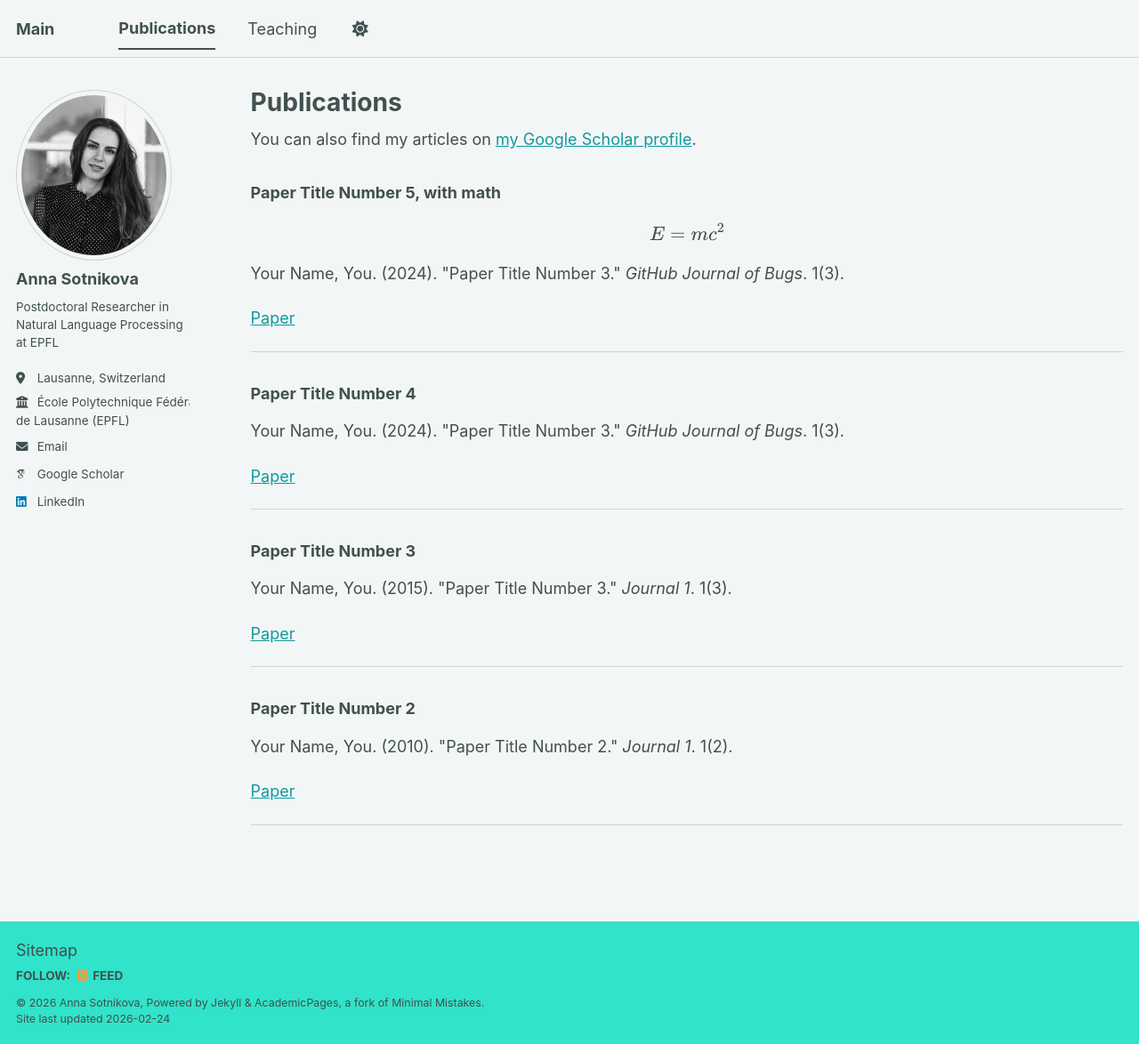
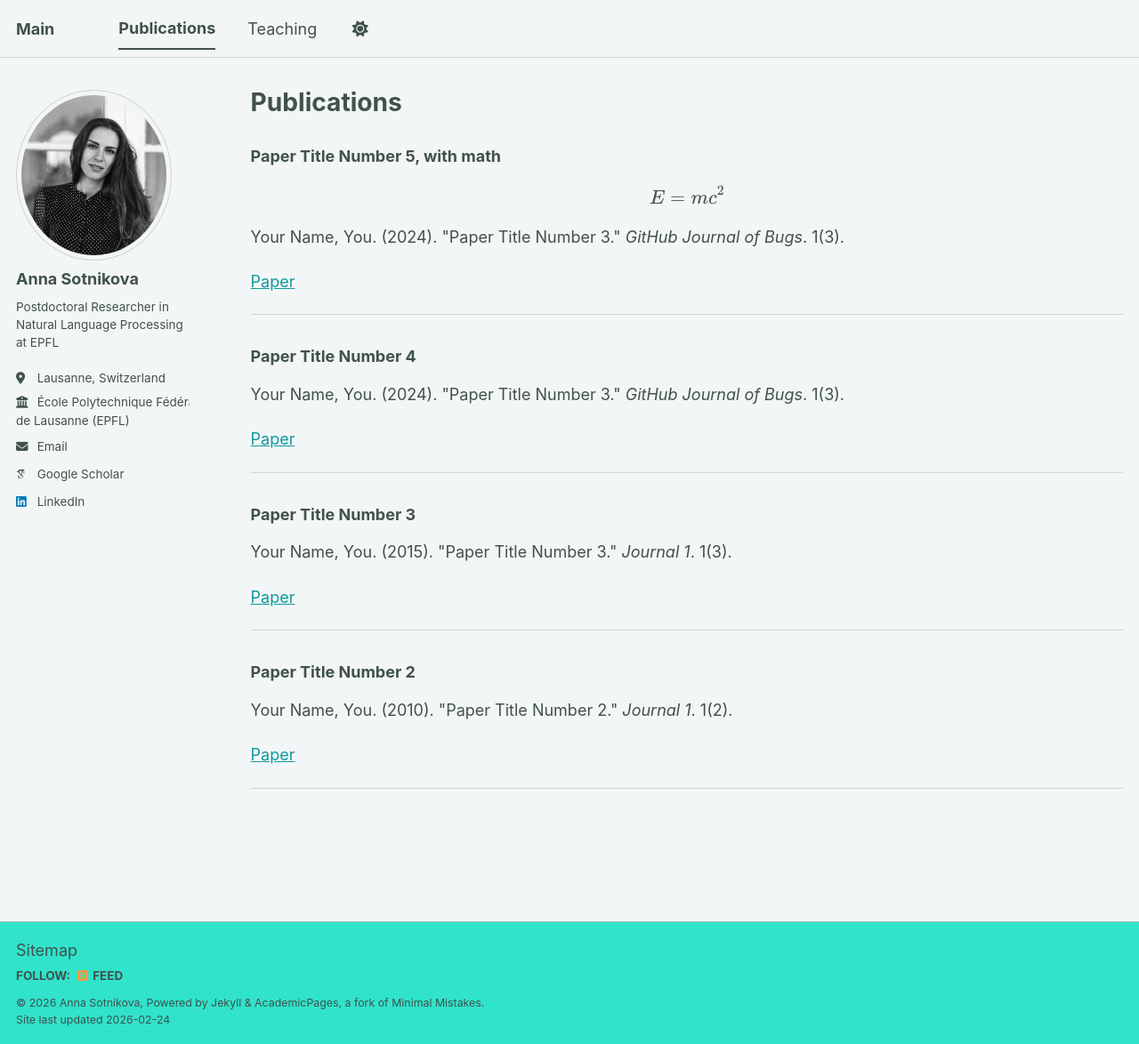
Before and after one commit to AnnaSou/annasou.github.io, a Jekyll site: the page built from _pages/publications.html, in a window 1280 px wide and 1174 px high. Shown: the whole window at 89% size. Built offline with Jekyll 4.4.1, drawn with Linux system fonts in a browser that asks for light colours; some web fonts are replaced; a script bundle is joined from its source files by our own code; library files that are not in the unit come from our copies.

Commit message:
Update publications.html

```diff
--- a/_pages/publications.html
+++ b/_pages/publications.html
@@ -5,10 +5,6 @@ permalink: /publications/
 author_profile: true
 header: false
 ---
-
-{% if site.author.googlescholar %}
-  <div class="wordwrap">You can also find my articles on <a href="{{site.author.googlescholar}}">my Google Scholar profile</a>.</div>
-{% endif %}
 
 {% include base_path %}
 
```
